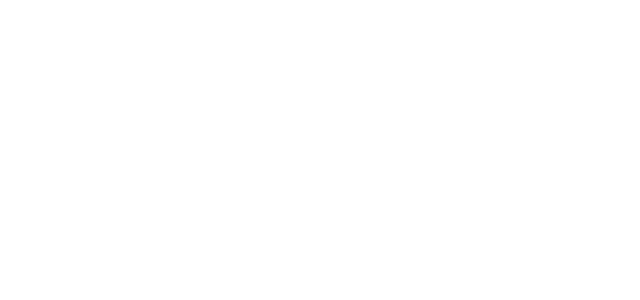
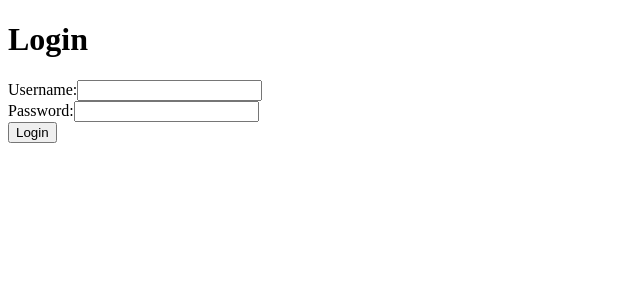
Before and after one commit to pitt-crc/keystone-web, an Angular app: page /auth/login in a window 1280 px wide. Before the commit this address led to /. Shown: the top 300 px of the page, without its empty margins (0-640 px from the left). Built offline with nearby package versions, Linux system fonts and the light colour scheme.

Commit message:
Adds logout page

```diff
--- a/src/app/authentication/components/login/login.component.ts
+++ b/src/app/authentication/components/login/login.component.ts
@@ -18,7 +18,7 @@ export class LoginComponent {
     console.log('submitted')
     this.apiService.login(this.username, this.password).subscribe({
       next: () => alert('SUCCESS'),
-      error: (error) => alert('FAILURE')
+      error: () => alert('FAILURE')
     })
   }
 }
--- /dev/null
+++ b/src/app/authentication/components/logout/logout.component.html
@@ -0,0 +1 @@
+<p>You have been logged out.</p>
--- /dev/null
+++ b/src/app/authentication/components/logout/logout.component.ts
@@ -0,0 +1,17 @@
+import { Component, OnInit } from '@angular/core';
+import { ApiService } from "../../../common/services/api.service";
+
+@Component({
+  selector: 'app-logout',
+  standalone: true,
+  templateUrl: './logout.component.html',
+})
+export class LogoutComponent implements OnInit{
+
+  constructor(private apiService: ApiService) {}
+
+  ngOnInit(): void {
+    this.apiService.logout()
+  }
+
+}
```
Also changed, not shown: src/app/app.routes.ts (+6 -2 lines).
